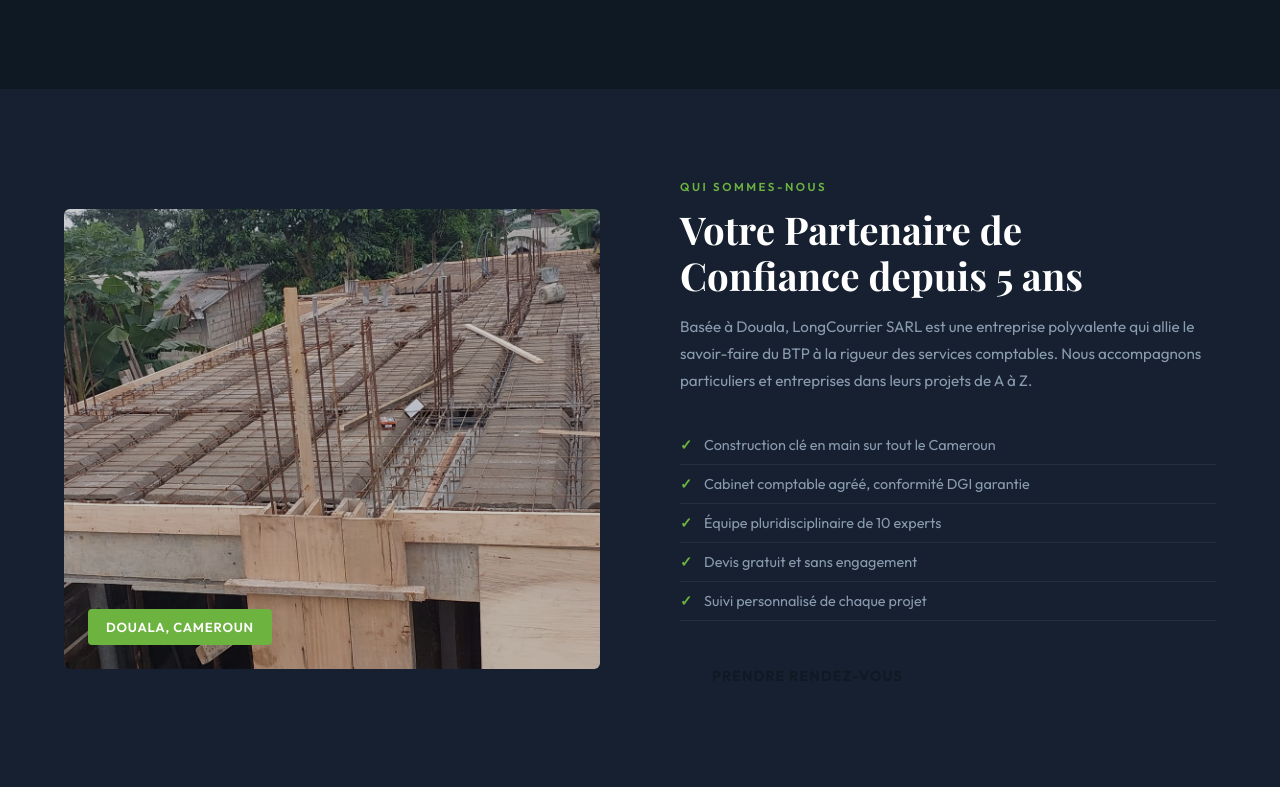
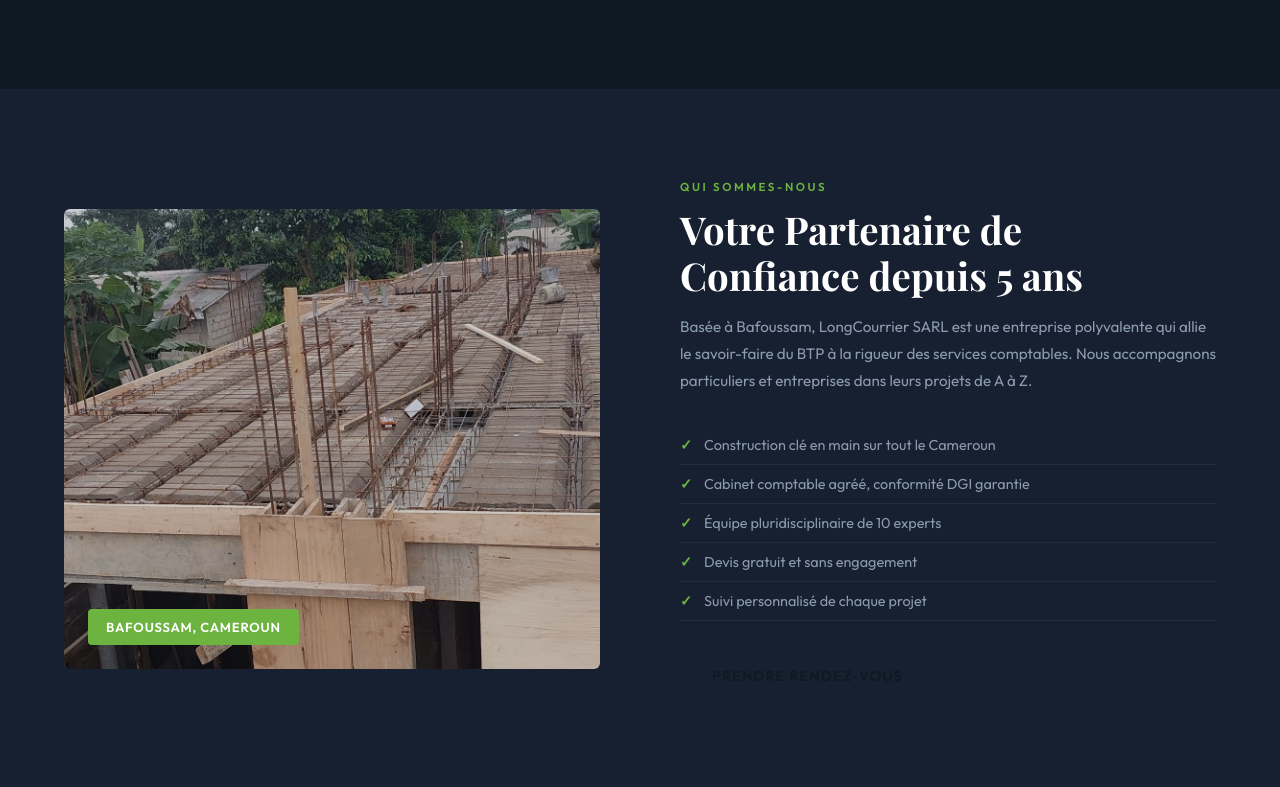
Before and after one commit to RibotFleury/longcourrier, a Next.js app: page / in a window 1280 px wide. Shown: the part 2010-2797 px from the top of the page. Built offline with nearby package versions, Linux system fonts and the light colour scheme.

Commit message:
mise à jour du site

```diff
--- a/app/sections/AboutSection.tsx
+++ b/app/sections/AboutSection.tsx
@@ -22,7 +22,7 @@ export default function AboutSection() {
             fill
             style={{ objectFit: 'cover', filter: 'brightness(0.82)' }}
           />
-          <div className={styles.badge}>Douala, Cameroun</div>
+          <div className={styles.badge}>Bafoussam, Cameroun</div>
         </div>
 
         <div className={styles.text}>
@@ -31,7 +31,7 @@ export default function AboutSection() {
             Votre Partenaire de<br />Confiance depuis 5 ans
           </h2>
           <p className={styles.sub}>
-            Basée à Douala, LongCourrier SARL est une entreprise polyvalente
+            Basée à Bafoussam, LongCourrier SARL est une entreprise polyvalente
             qui allie le savoir-faire du BTP à la rigueur des services
             comptables. Nous accompagnons particuliers et entreprises dans
             leurs projets de A à Z.
--- a/app/sections/HeroSection.tsx
+++ b/app/sections/HeroSection.tsx
@@ -6,7 +6,7 @@ export default function HeroSection() {
     <section className={styles.hero}>
       <div className={styles.bg} />
       <div className={styles.content}>
-        <span className={styles.eyebrow}>Douala, Cameroun</span>
+        <span className={styles.eyebrow}>Bafoussam, Douala, Yaoundé et partout ailleurs</span>
         <h1 className={styles.title}>
           Bâtir & <em>Gérer</em><br />avec Excellence
         </h1>
```
